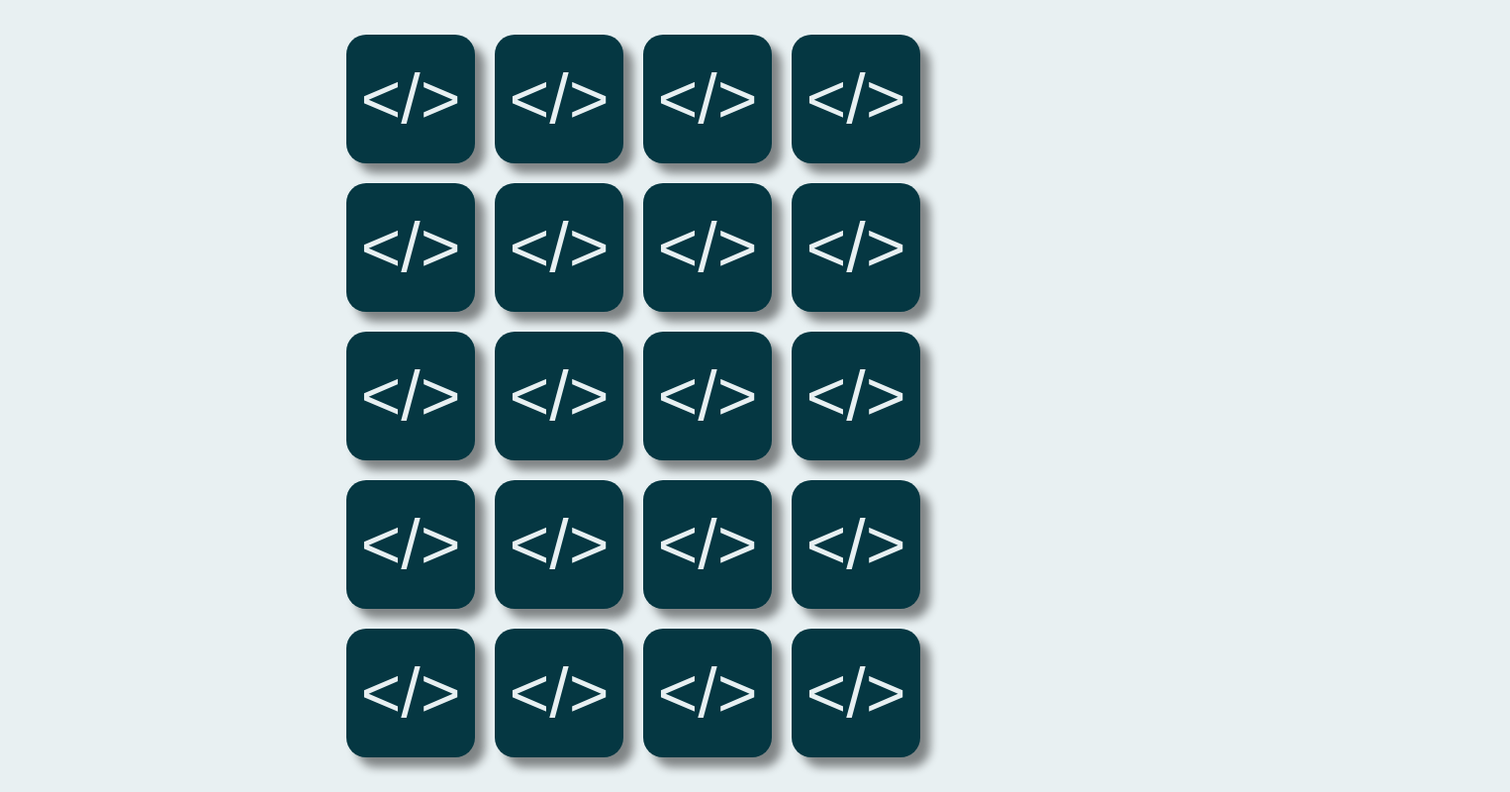
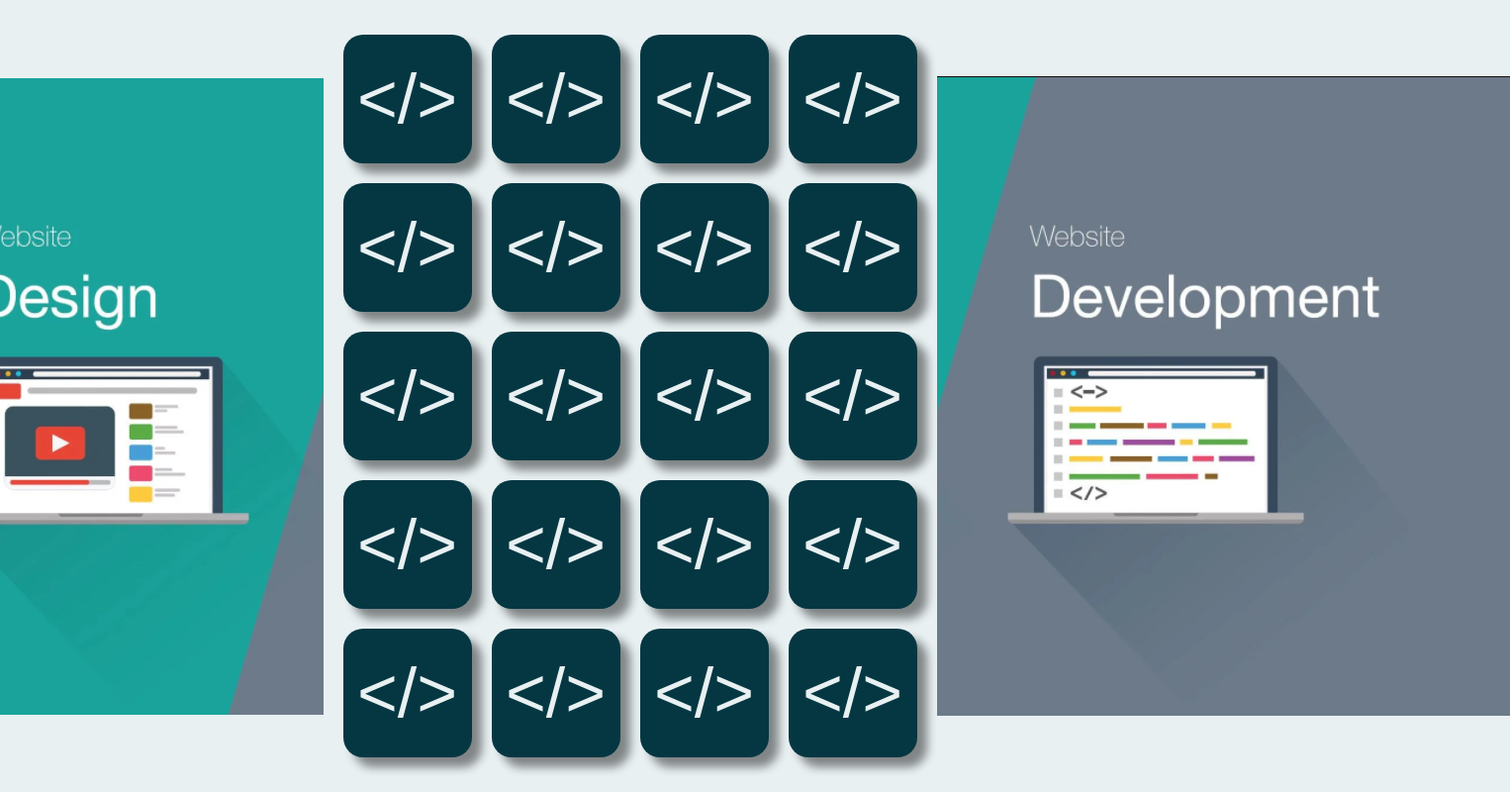
Before and after one commit to JoaopYoshio/MemoryGame, a plain HTML site: page index.html in a window 1280 px wide. Shown: the whole page at 99% size, 1526 px wide, since content can reach past the window. Drawn offline with Linux system fonts and the light colour scheme; a web font is replaced by a local one.

Commit message:
Adição de imagens ao fundo

```diff
--- a/assets/styles/style.css
+++ b/assets/styles/style.css
@@ -44,6 +44,16 @@ body{
     background-color: #053742;
     font-size: 70px;
 }
+.bg{
+    display: inline-grid;
+    align-items: center;
+    text-align: center;
+    height: 100%;
+}
+
+#container{
+    display: flex;
+}
 #gameOver{
     position: absolute;
     width: 100%;
@@ -68,6 +78,7 @@ body{
 #gameBoard{
     max-width: 700px;
     display: grid;
+    padding: 20px;
     grid-template: 1fr 1fr 1fr 1fr 1fr/ 1fr 1fr 1fr 1fr;
     gap: 20px;
 }
--- a/index.html
+++ b/index.html
@@ -13,8 +13,14 @@
 </head>
 
 <body>
-
-    <div id="gameBoard">
+    <div id="container">
+        <div class="bg">
+            <img src="./assets/img/bg1.PNG">
+        </div>
+        <div id="gameBoard"></div>
+        <div class="bg">
+            <img src="./assets/img/bg2.PNG">
+        </div>
     </div>
 
     <!-- <div id="ksBdfkjad" class="card" data-icon="boostrap">
```
Also changed, not shown: assets/img/bg1.PNG (added), assets/img/bg2.PNG (added).
